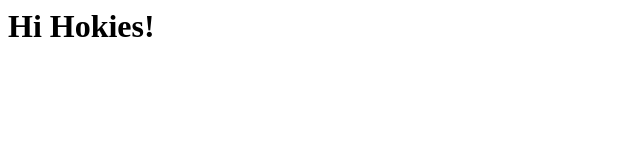
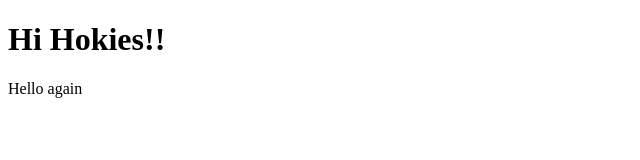
Before and after one commit to makgr96/makgr96.github.io, a plain HTML site: page practice/index.html in a window 1280 px wide. Shown: the whole page, without its empty margins (0-640 px from the left). Drawn offline with Linux system fonts and the light colour scheme.

Commit message:
more practice
added another line

```diff
--- a/practice/index.html
+++ b/practice/index.html
@@ -1 +1,11 @@
-<h1> Hi Hokies! </h1>
+<!DOCTYPE html>
+<html>
+  <head>
+    <meta charset="utf-8">
+    <title></title>
+  </head>
+  <body>
+    <h1> Hi Hokies!! </h1>
+    <p> Hello again </p>
+  </body>
+</html>
```
